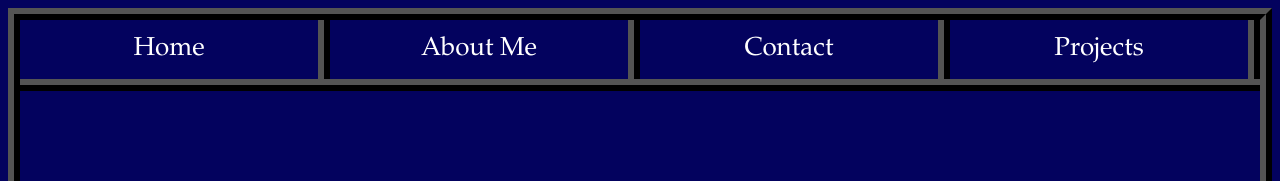
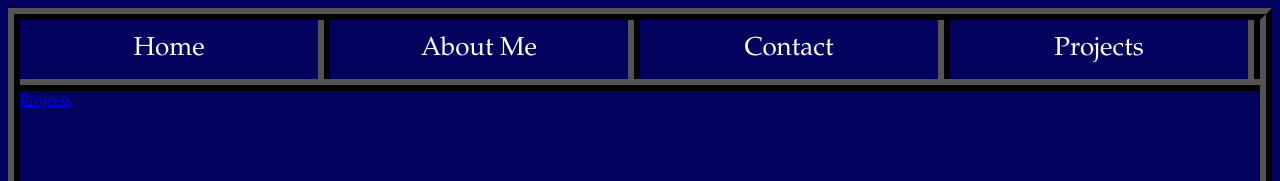
Before and after one commit to 1-1-2-3-5-8-13-21-34/1-1-2-3-5-8-13-21-34.github.io, a plain HTML site: page projects.html in a window 1280 px wide. Shown: the top 181 px of the page. Drawn offline with Linux system fonts and the light colour scheme.

Commit message:
Update projects.html

```diff
--- a/projects.html
+++ b/projects.html
@@ -11,3 +11,4 @@
     <a href="contact.html">Contact</a>
     <a href="projects.html">Projects</a>
 </div>
+<a href="project1/index.html">Projects</a>
```
